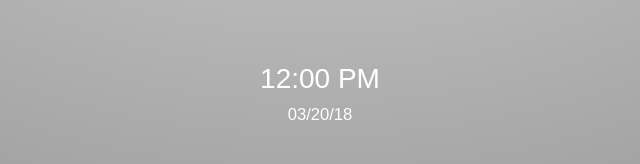
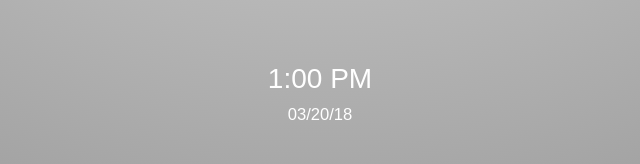
Before and after one commit to nick-rogers/moodBot, a plain HTML site: page index.html in a window 1280 px wide. Shown: the part 633-797 px from the top of the page, 320-960 px from the left. Drawn offline with Linux system fonts and the light colour scheme.

Commit message:
Time Edited

```diff
--- a/index.html
+++ b/index.html
@@ -104,7 +104,7 @@
   </head>
   <body>
     <div class="main">
-      <a class="time" href="https://twitter.com/The_Mood_Bot">12:00 PM<br/><span>03/20/18</span></a>
+      <a class="time" href="https://twitter.com/The_Mood_Bot">1:00 PM<br/><span>03/20/18</span></a>
         <div class="emoji">
             <h1 class="face">&#x1F610;</h1>
         </div>
```
